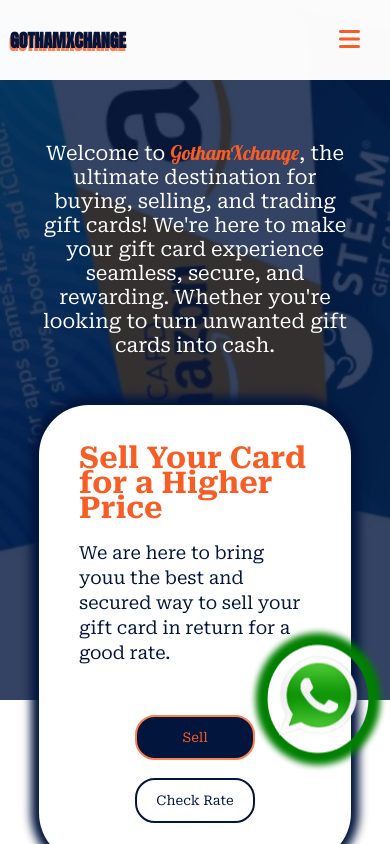
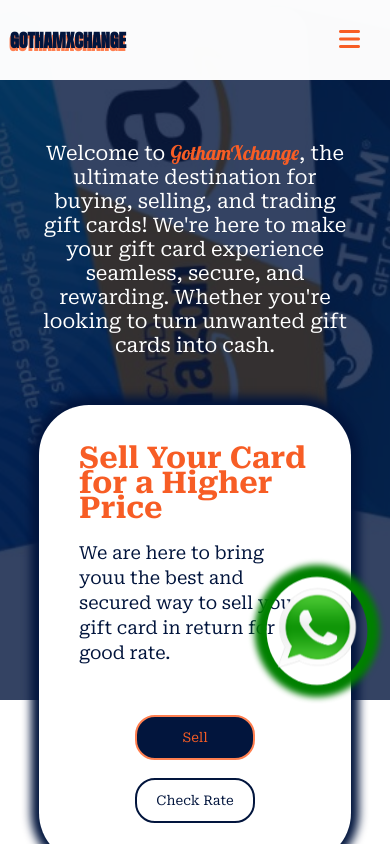
Before and after one commit to KyeiEdwin/GothamXchange, a plain HTML site: page index.html in a window 390 px wide. Drawn offline with nearby package versions, Linux system fonts and the light colour scheme; a web font is replaced by a local one.

Commit message:
styles.css

```diff
--- a/styles/styles.css
+++ b/styles/styles.css
@@ -546,8 +546,8 @@ footer{
     box-shadow: 0px 0px 5px 10px green;
     padding: 7px;
     position: fixed;
-    right: 30px;
-    bottom: 100px;
+    right: 4%;
+    bottom: 20%;
     z-index: 999;
     animation: pulse 2s ease-out infinite;
 }
@@ -646,6 +646,11 @@ footer{
         font-size: 12px;
     }
 
+    .fixed-whatsapp-link{
+        padding: 5;
+        right: 8%;
+    }
+
     .footer-grid{
         display: grid;
         grid-template-columns: 1fr;
```
